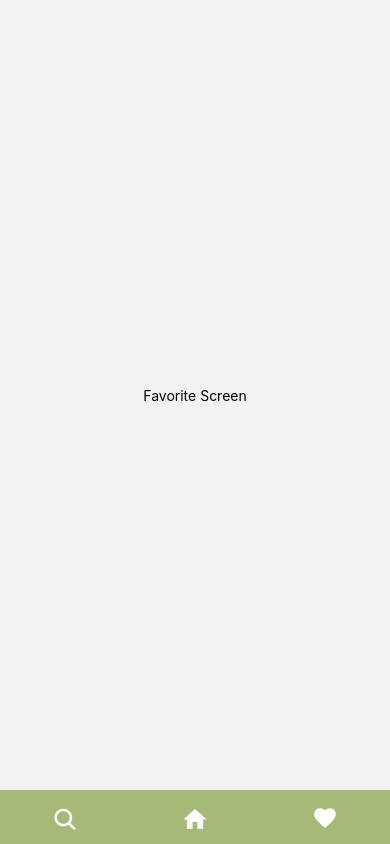
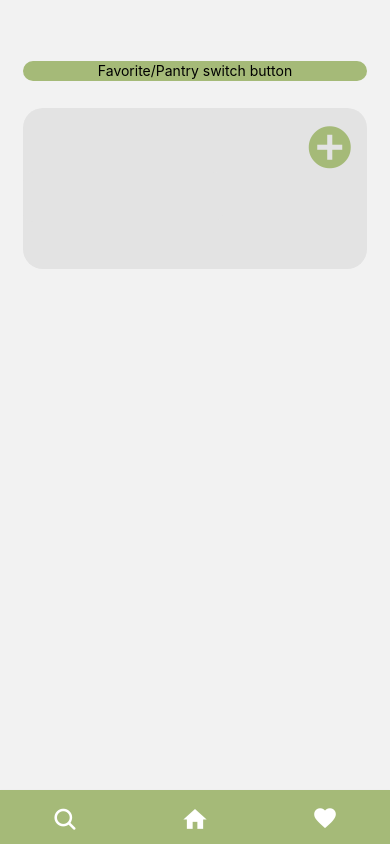
Before and after one commit to JulioC-19/pantryProject, a React Native app: screen /Favorites in a window 390 px wide. Built offline with nearby package versions, Linux system fonts and the light colour scheme.

Commit message:
favorite screen draft

```diff
--- a/App.tsx
+++ b/App.tsx
@@ -5,6 +5,7 @@ import {createStackNavigator} from '@react-navigation/stack';
 import {Signup} from './UI/Signup';
 import {Login} from './UI/Login';
 import {Search} from './UI/Search';
+import {FavScreen} from './UI/FavScreen';
 import {StackParamList, NavigationProps} from './UI/navigation/screenTypes';
 import {createMaterialBottomTabNavigator} from '@react-navigation/material-bottom-tabs';
 import {colors} from './UI/styles/colors';
@@ -75,7 +76,7 @@ function App() {
           />
           <Tab.Screen
             name="Favorites"
-            component={FavoriteScreen}
+            component={FavScreen}
             options={{tabBarIcon: FavoriteBarIcon}}
           />
         </Tab.Navigator>
--- /dev/null
+++ b/UI/FavScreen.tsx
@@ -0,0 +1,145 @@
+import React, {useState} from 'react';
+import {
+  Alert,
+  Button,
+  StyleSheet,
+  Text,
+  View,
+  Modal,
+  TextInput,
+  TouchableOpacity,
+  KeyboardAvoidingView,
+} from 'react-native';
+import {NavigationProps} from './navigation/screenTypes';
+import {colors} from './styles/colors';
+import Icon from './styles/icons';
+
+export const FavScreen = ({navigation}: NavigationProps) => {
+  const [isModalVisible, setIsModalVisible] = React.useState(false);
+  const [Ingredient, setIngredient] = useState('');
+  function handleModal() {
+    setIsModalVisible(() => !isModalVisible);
+    setIngredient('');
+  }
+
+  return (
+    <View style={localStyles.container}>
+      <View style={localStyles.switch}>
+        <Text>Favorite/Pantry switch button</Text>
+      </View>
+
+      <View style={localStyles.pantryBox}>
+        <View>
+          <TouchableOpacity onPress={handleModal} style={localStyles.buttonBox}>
+            <Icon.Entypo
+              name="circle-with-plus"
+              style={localStyles.addButton}
+            />
+          </TouchableOpacity>
+        </View>
+
+        <Modal animationType="fade" visible={isModalVisible} transparent>
+          <KeyboardAvoidingView style={localStyles.centeredView}>
+            <View style={localStyles.modalView}>
+              <Text style={localStyles.text}>Ingredient</Text>
+              <View style={localStyles.inputContainer}>
+                <TextInput
+                  value={Ingredient}
+                  onChangeText={ingredient => setIngredient(ingredient)}
+                />
+              </View>
+              <Button title="Add" onPress={handleModal} />
+            </View>
+          </KeyboardAvoidingView>
+        </Modal>
+        <View style={localStyles.inputContainer}>
+          <TextInput
+            value={Ingredient}
+            onChangeText={ingredient => setIngredient(ingredient)}
+          />
+        </View>
+      </View>
+    </View>
+  );
+};
+
+const localStyles = StyleSheet.create({
+  container: {
+    marginVertical: '8%',
+    marginHorizontal: '6%',
+    paddingTop: '5%',
+    alignItems: 'center',
+    justifyContent: 'center',
+  },
+
+  switch: {
+    width: '100%',
+    height: '10%',
+    marginVertical: '8%',
+    alignItems: 'center',
+    justifyContent: 'center',
+    backgroundColor: colors.gleeful,
+    borderRadius: 50,
+  },
+
+  pantryBox: {
+    backgroundColor: '#E3E3E3',
+    borderRadius: 20,
+    width: '100%',
+    height: '80%',
+  },
+
+  buttonBox: {
+    width: 50,
+    height: 50,
+    alignItems: 'center',
+    justifyContent: 'center',
+    marginTop: '4%',
+    marginLeft: '82%',
+    borderRadius: 50,
+  },
+
+  addButton: {
+    fontSize: 50,
+    color: colors.gleeful,
+  },
+
+  centeredView: {
+    flex: 1,
+    justifyContent: 'center',
+    alignItems: 'center',
+  },
+
+  modalView: {
+    width: '70%',
+    height: 200,
+    margin: 20,
+    backgroundColor: 'white',
+    borderRadius: 20,
+    padding: 35,
+    alignItems: 'center',
+    elevation: 5,
+  },
+
+  text: {
+    fontSize: 18,
+    fontFamile: 'Barlow',
+    marginBottom: 10,
+  },
+
+  parentView: {
+    width: '85%',
+    alignSelf: 'center',
+    marginBottom: 20,
+  },
+  inputContainer: {
+    height: 50,
+    width: 200,
+    backgroundColor: '#E3E3E3',
+    flexDirection: 'row',
+    paddingHorizontal: 15,
+    marginBottom: 15,
+    alignItems: 'center',
+    borderRadius: 10,
+  },
+});
--- a/UI/Search.tsx
+++ b/UI/Search.tsx
@@ -30,7 +30,6 @@ export const Search = ({navigation}: NavigationProps) => {
             <TextInput
               style={localStyles.textStyle}
               value={Keyword}
-              onChangeText={keyword => setKeyword(keyword)}
               onEndEditing={() => {
                 //navigation.navigate('SearchResult', {});
                 Alert.alert('Searching for "' + Keyword + '"');
--- a/UI/navigation/screenTypes.ts
+++ b/UI/navigation/screenTypes.ts
@@ -7,6 +7,7 @@ export type StackParamList = {
   Signup: {};
   Login: {};
   Search: {};
+  FavScreen: {};
 };
 
 /**
```
